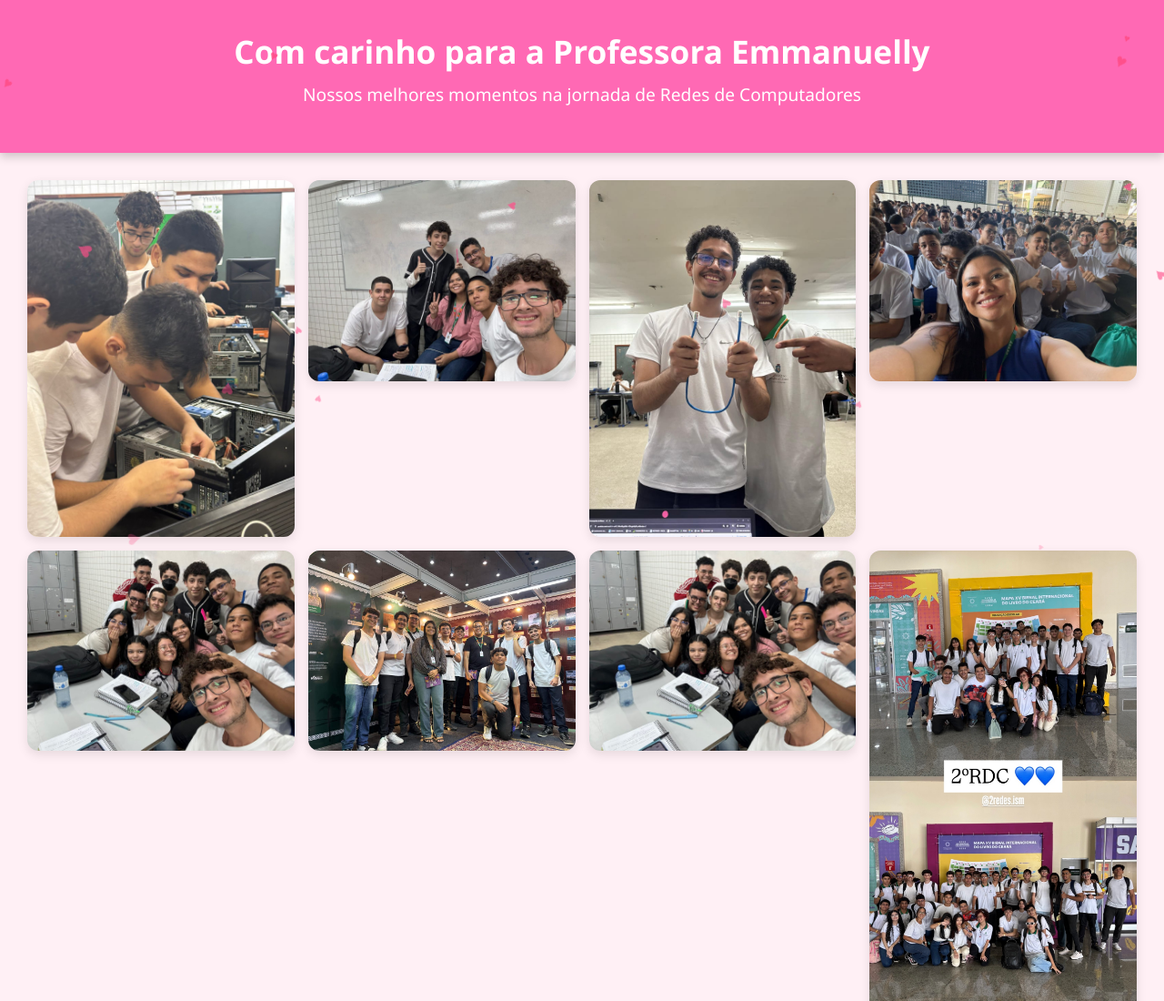
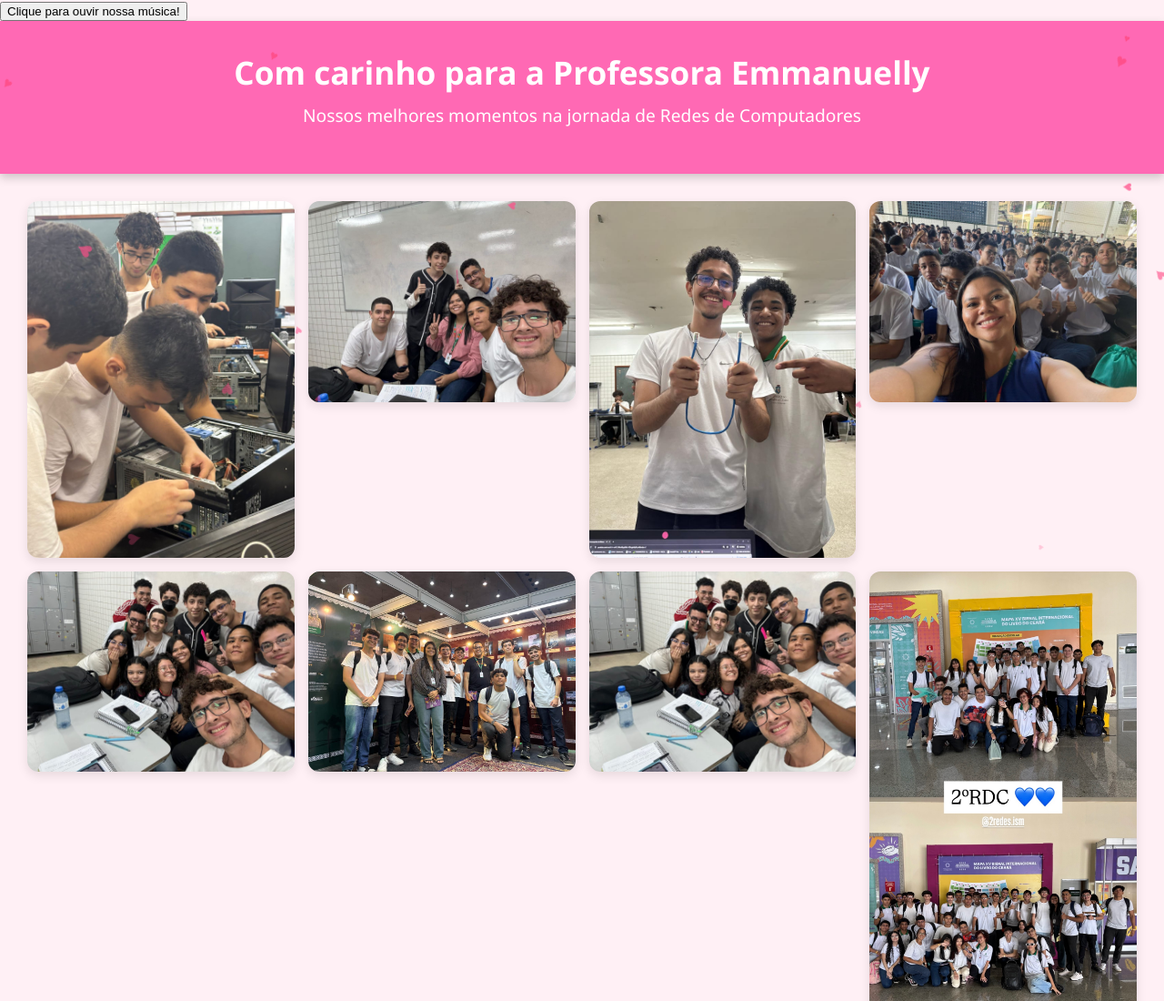
Before and after one commit to PL2008/presenteparamanu, a plain HTML site: page index.html in a window 1280 px wide. Shown: the top 1100 px of the page at 91% size. Drawn offline with Linux system fonts and the light colour scheme.

Commit message:
Update index.html

```diff
--- a/index.html
+++ b/index.html
@@ -7,7 +7,9 @@
   <link rel="stylesheet" href="style.css">
 </head>
 <body>
-  <audio autoplay loop>
+  <button onclick="document.getElementById('bgm').play()">Clique para ouvir nossa música!</button>
+
+<audio id="bgm" loop>
   <source src="manu.mp3" type="audio/mpeg">
   Seu navegador não suporta áudio.
 </audio>
```
